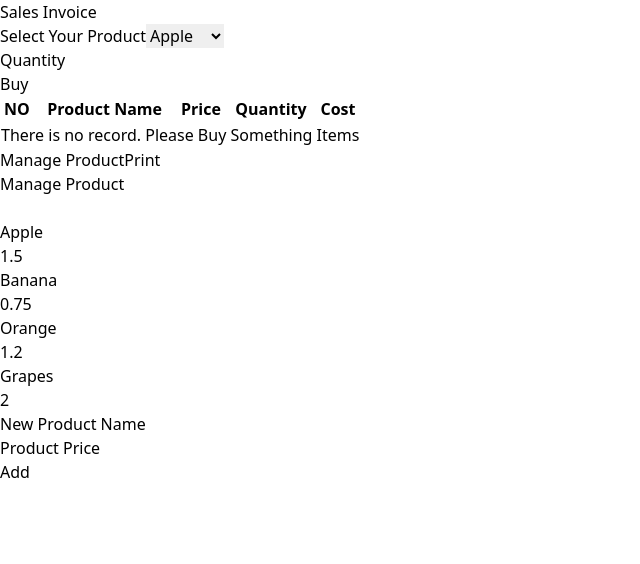
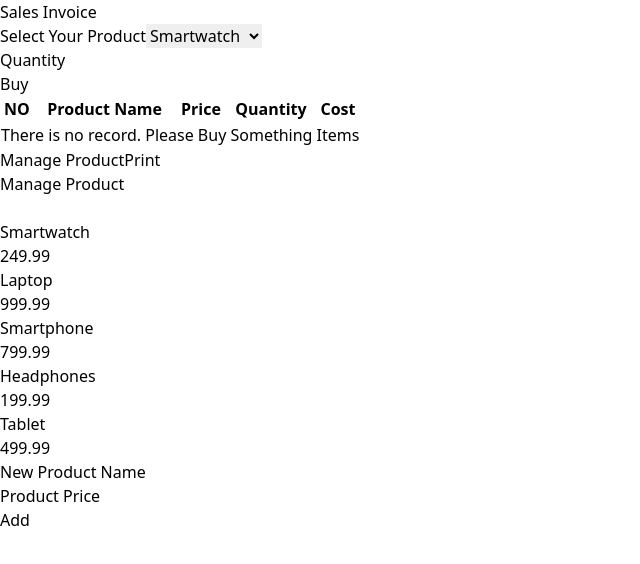
Before and after one commit to ThinYati-Hlaing/react-invoices, a React (Vite) app: page / in a window 1280 px wide. Shown: the top 564 px of the page, without its empty margins (0-640 px from the left). Built offline with nearby package versions, Linux system fonts and the light colour scheme.

Commit message:
updated items

```diff
--- a/src/contexts/GeneralContext.jsx
+++ b/src/contexts/GeneralContext.jsx
@@ -11,10 +11,11 @@ const GeneralContextProvider = ({ children }) => {
     }
 
     const [products, setProduct] = useState([
-        { id: 1, name: "Apple", price: 1.5 },
-        { id: 2, name: "Banana", price: 0.75 },
-        { id: 3, name: "Orange", price: 1.2 },
-        { id: 4, name: "Grapes", price: 2.0 },
+        { id: 1, name: "Smartwatch", price: 249.99 },
+        { id: 2, name: "Laptop", price: 999.99 },
+        { id: 3, name: "Smartphone", price: 799.99 },
+        { id: 4, name: "Headphones", price: 199.99 },
+        { id: 5, name: "Tablet", price: 499.99 }
         // Add more fruits as needed
     ]);
 
```
